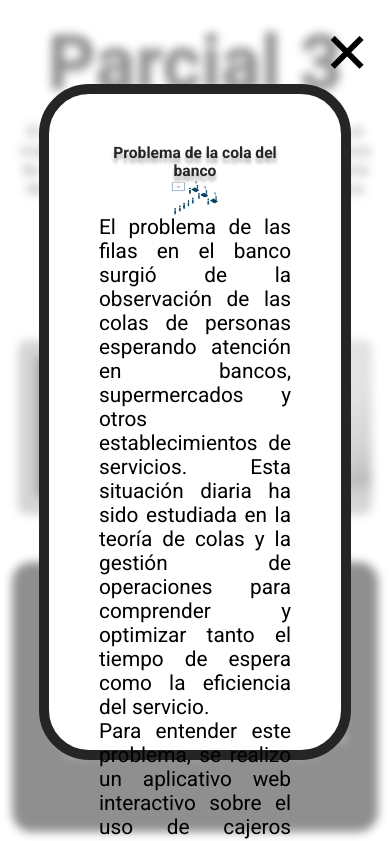
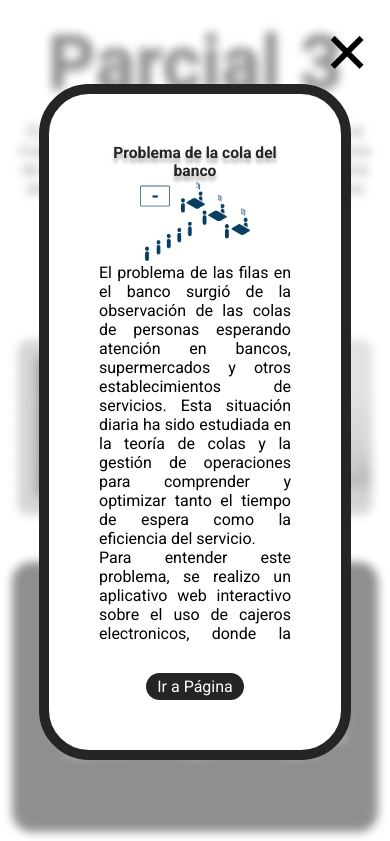
Before and after one commit to ADEP-123/landingEstructuraDatosP3, a plain HTML site: page index.html in a window 390 px wide. Both pictures are taken after a click on the picture 105 px from the left and 427 px from the top of the page. Shown: the top 841 px of the page. Drawn offline with nearby package versions, Linux system fonts and the light colour scheme.

Commit message:
style: :art: responsive de las tarjetas

```diff
--- a/css/style.css
+++ b/css/style.css
@@ -243,6 +243,9 @@
     .hanoi {
         transform: translate(50%, 50%)
     }
+    .about__container p{
+        font-size: 1.2em;
+    }
 }
 
 @media (max-width: 900px){
@@ -254,7 +257,24 @@
     }
 }
 
+@media (max-width: 770px){
+    .about__container p{
+        font-size: 1.1em;
+    }
+}
+
 @media (max-width: 700px){
+    .about__container img{
+        width: 60%;
+    }
+    .about__container p{
+        font-size: 1em;
+        overflow-y: auto;
+    }
+    .about__container button{
+        margin-top: 15%;
+        font-size: 1em;
+    }
     .main{
         grid-template-columns: 1fr;
         grid-template-rows: 1fr 1fr 1fr;
```
